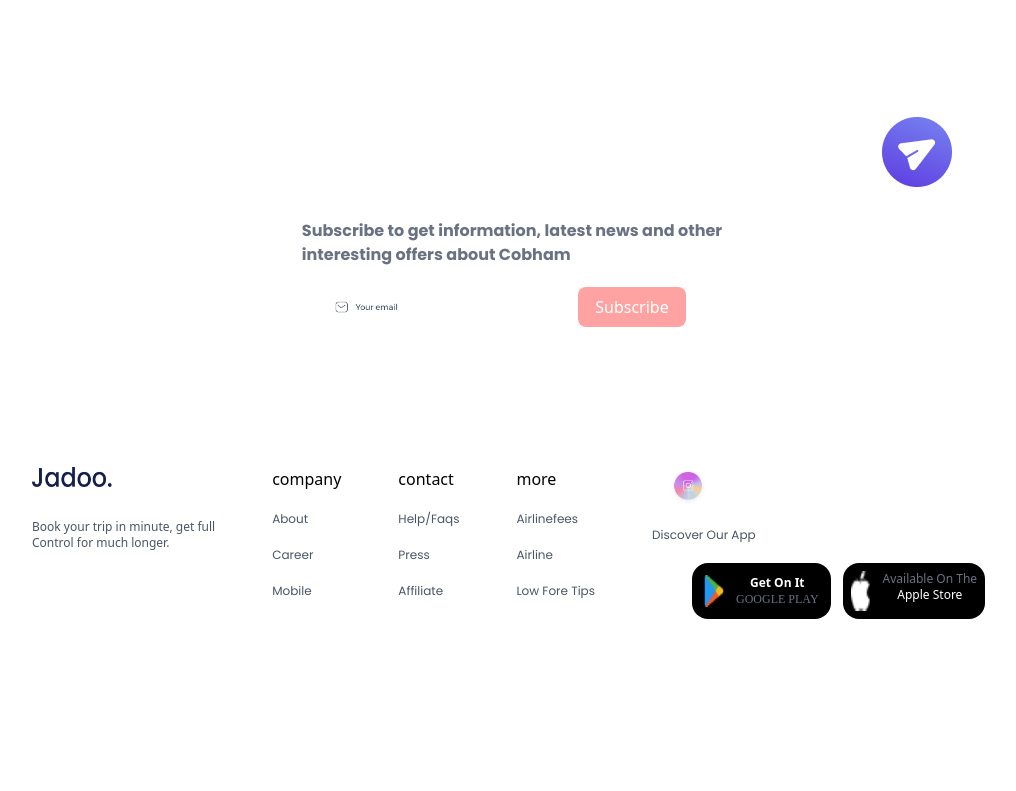
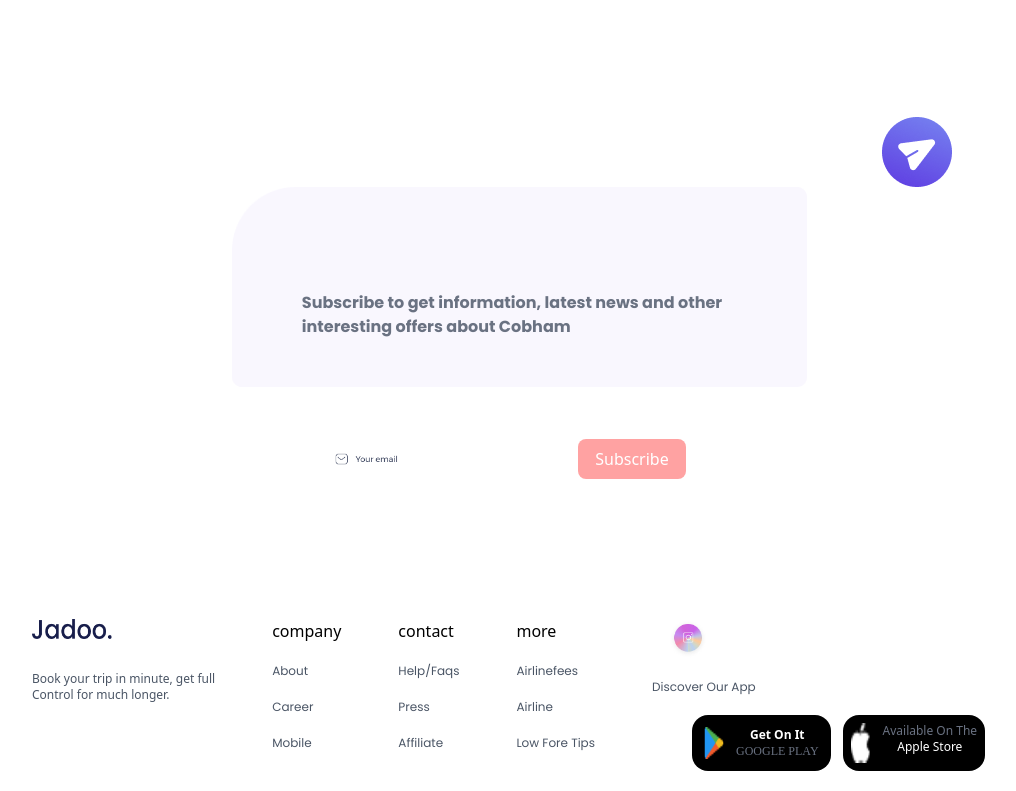
Before and after one commit to Oxbee27/flightnet, a website: page index.html in a window 1280 px wide. Shown: the part 3066-3857 px from the top of the page, without its empty margins (128-1144 px from the left). Before the commit the page ends 3705 px from the top, so only its background shows below. Drawn offline with Linux system fonts and the light colour scheme; some icons are missing; a web font is replaced by a local one.

Commit message:
updating

```diff
--- a/index.html
+++ b/index.html
@@ -287,12 +287,13 @@
         <img src="img/image 31.png" alt="" class="w-10 h-5 mt-7">
 
     </div>
-    <div>
+    <div class="relative">
         <div class="flex justify-end mr-50">
             <img src="img/Group 77.png" alt="">
         </div>
-        <div class="flex justify-center font-mos text-gray-500 font-bold mt-8">
-            <h2>Subscribe to get information, latest news and other <br> interesting offers about Cobham</h2>
+        <img src="img/Rectangle 164.png" alt="" class=" ml-90 flex justify-center h-50 ">
+        <div class="flex justify-center font-mos text-gray-500 font-bold mt-8 ">
+            <h2 class="absolute bottom-40">Subscribe to get information, latest news and other <br> interesting offers about Cobham</h2>
         </div>
 
         <div class="flex justify-center ">
```
Also changed, not shown: img/Rectangle 164.png (added), src/output.css.
